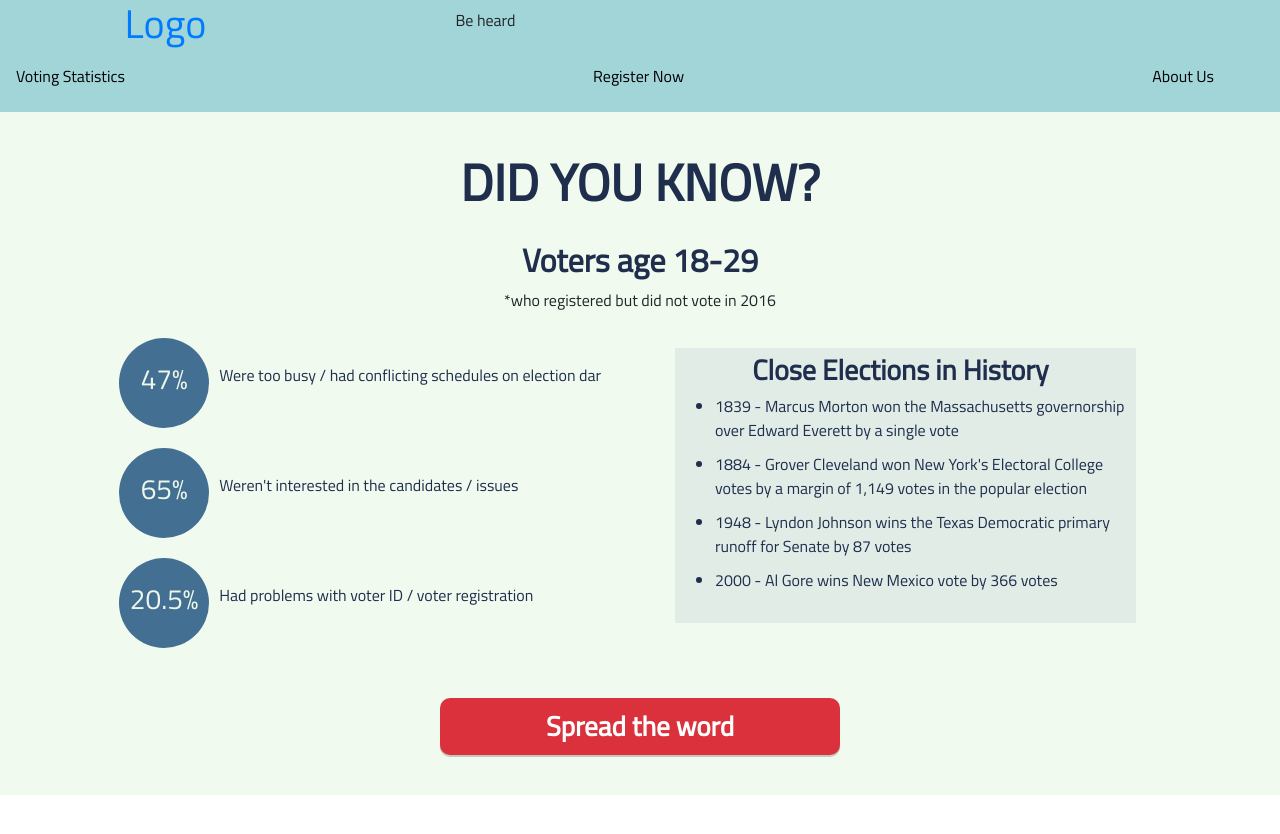
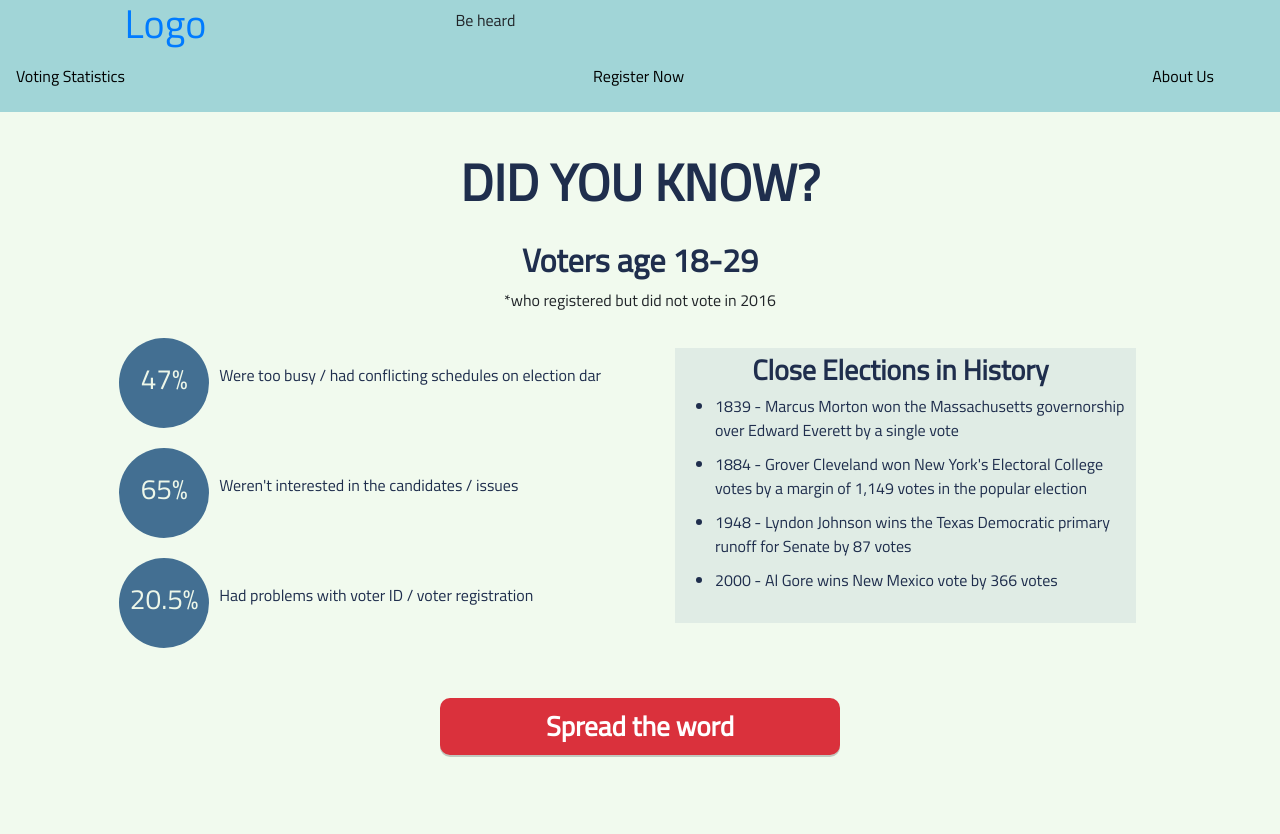
Before and after one commit to mtilda/voting_challenge_client, a React (Create React App) app: page /#/voting-stats in a window 1280 px wide. Shown: the top 834 px of the page. Before the commit the page ends 800 px from the top, so only its background shows below. Built offline with nearby package versions, Linux system fonts and the light colour scheme.

Commit message:
removed bottom whitespace from voting stats and home

```diff
--- a/src/components/Home/Home.css
+++ b/src/components/Home/Home.css
@@ -4,7 +4,7 @@ html {
 }
 
 .home {
-    margin-bottom: 100px;
+
 }
 
 .bg {
--- a/src/components/VotingStats/VotingStats.css
+++ b/src/components/VotingStats/VotingStats.css
@@ -1,5 +1,7 @@
 .voting-stats {
     background-color: #F1FAEE;
+    height: 100vh;
+    width: 100vw;
 }
 
 .voting-stats h1 {
```
